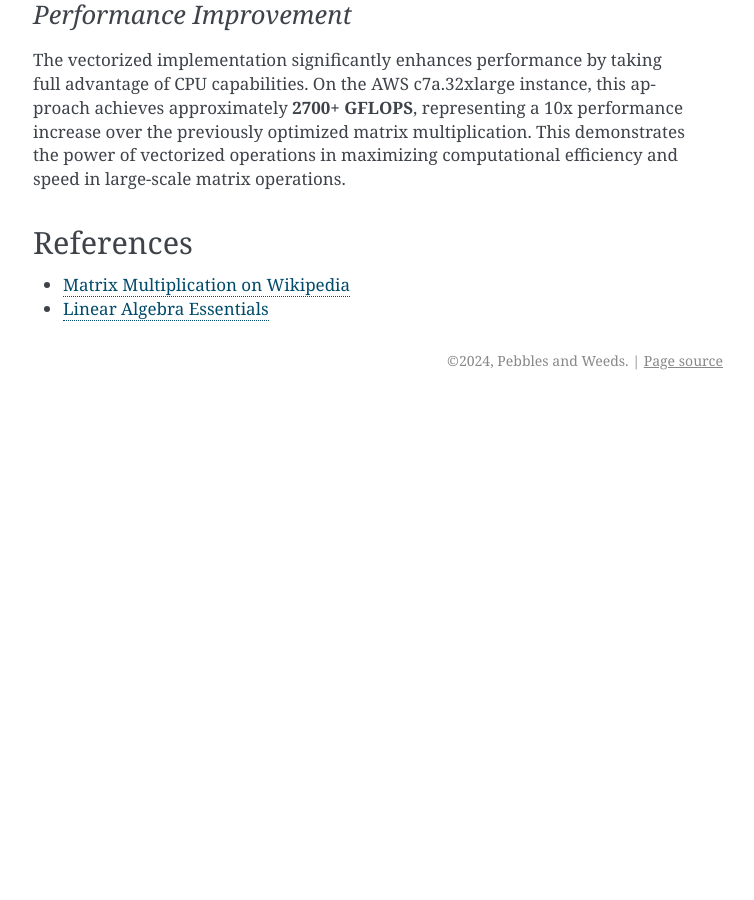
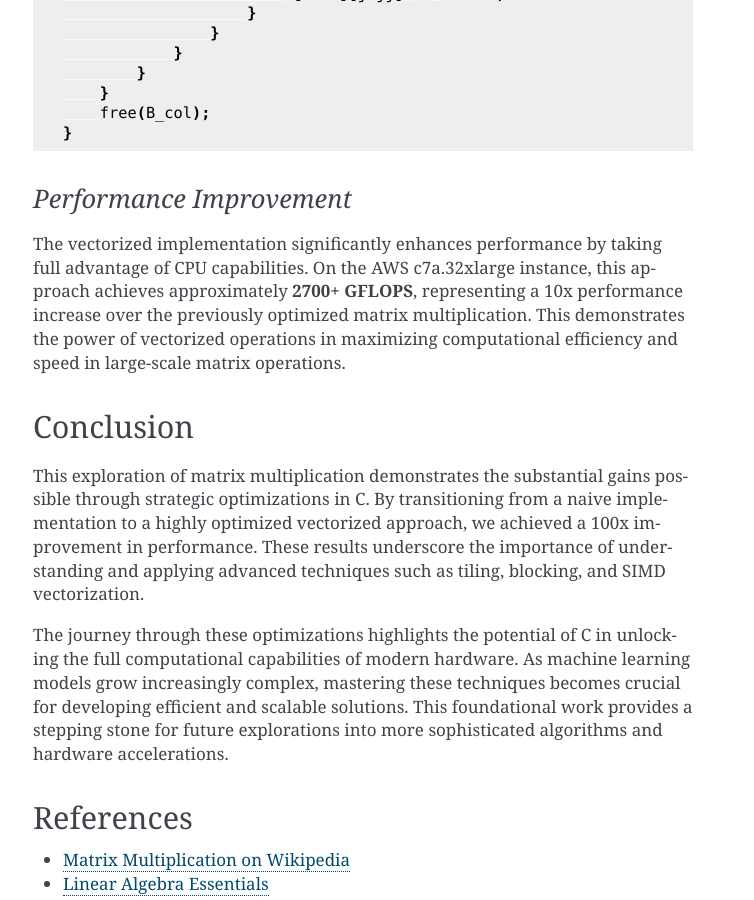
Before and after one commit to pebblesandweeds/cpu_matmul, a Sphinx documentation site: the page built from docs/source/cpu_matmul_blog.rst, in a window 1280 px wide and 900 px high, scrolled down 7605 px. Shown: the whole window, without its empty margins (387-1141 px from the left). Built offline with Sphinx 7.4.7, drawn with Linux system fonts in a browser that asks for light colours; before the commit the page ends 8005 px from its top, so only the background shows below that; some of the changed text lies outside the part shown.

Commit message:
Adding conclusion and performance to blog rst file

```diff
--- a/docs/source/cpu_matmul_blog.rst
+++ b/docs/source/cpu_matmul_blog.rst
@@ -6,6 +6,8 @@ CPU Matrix Multiplication: A Deep Dive
 .. admonition:: Overview
 
  Matrix multiplication is fundamental in deep learning, enabling complex computations in neural networks. This blog post explores matrix multiplication using C to achieve performance comparable to Python's NumPy, delving into detailed optimizations that leverage C's low-level capabilities.
+
+ Through a series of implementations, we demonstrate the performance evolution from a naive approach achieving ~25 GFLOPS to optimized techniques reaching ~270+ GFLOPS, and further to vectorized operations that deliver ~2700+ GFLOPS on an AWS c7a.32xlarge instance. These results highlight the effectiveness of leveraging C for high-performance matrix operations, providing a robust foundation for further exploration in high-performance computing.
 
 Introduction
 ------------
@@ -240,6 +242,13 @@ Below is the C implementation of matrix multiplication using vectorization techn
 
 The vectorized implementation significantly enhances performance by taking full advantage of CPU capabilities. On the AWS c7a.32xlarge instance, this approach achieves approximately **2700+ GFLOPS**, representing a 10x performance increase over the previously optimized matrix multiplication. This demonstrates the power of vectorized operations in maximizing computational efficiency and speed in large-scale matrix operations.
 
+Conclusion
+----------
+
+This exploration of matrix multiplication demonstrates the substantial gains possible through strategic optimizations in C. By transitioning from a naive implementation to a highly optimized vectorized approach, we achieved a 100x improvement in performance. These results underscore the importance of understanding and applying advanced techniques such as tiling, blocking, and SIMD vectorization.
+
+The journey through these optimizations highlights the potential of C in unlocking the full computational capabilities of modern hardware. As machine learning models grow increasingly complex, mastering these techniques becomes crucial for developing efficient and scalable solutions. This foundational work provides a stepping stone for future explorations into more sophisticated algorithms and hardware accelerations.
+
 References
 ----------
 
```
